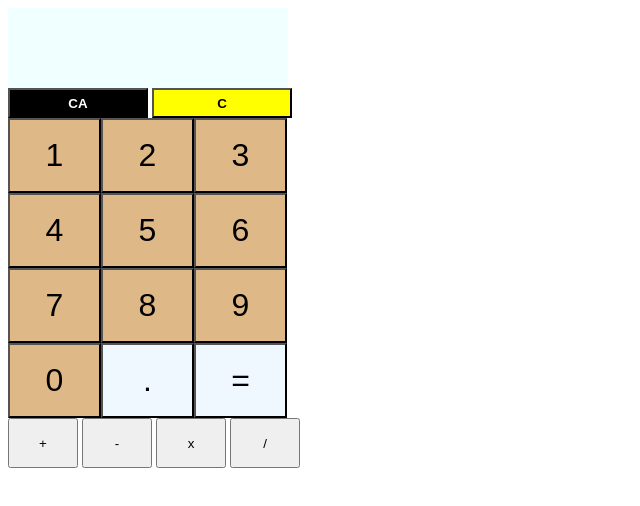
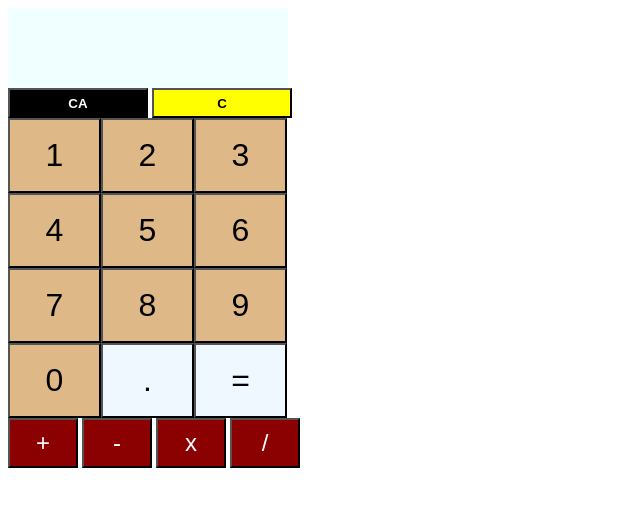
Before and after one commit to Dewa-Wono-Ichsan/calculator, a plain HTML site: page index.html in a window 1280 px wide. Shown: the whole page, without its empty margins (0-640 px from the left). Drawn offline with Linux system fonts and the light colour scheme.

Commit message:
Style operator button
Set font size to 1.5rem. Set background color to dark red. Set color to white.

```diff
--- a/style.css
+++ b/style.css
@@ -23,6 +23,9 @@ div.container-operator > button {
 
     height: 50px;
     width: 70px;
+    font-size: 1.5rem;
+    background-color: darkred;
+    color: white;
 }
 
 #clear, #undo {
```
